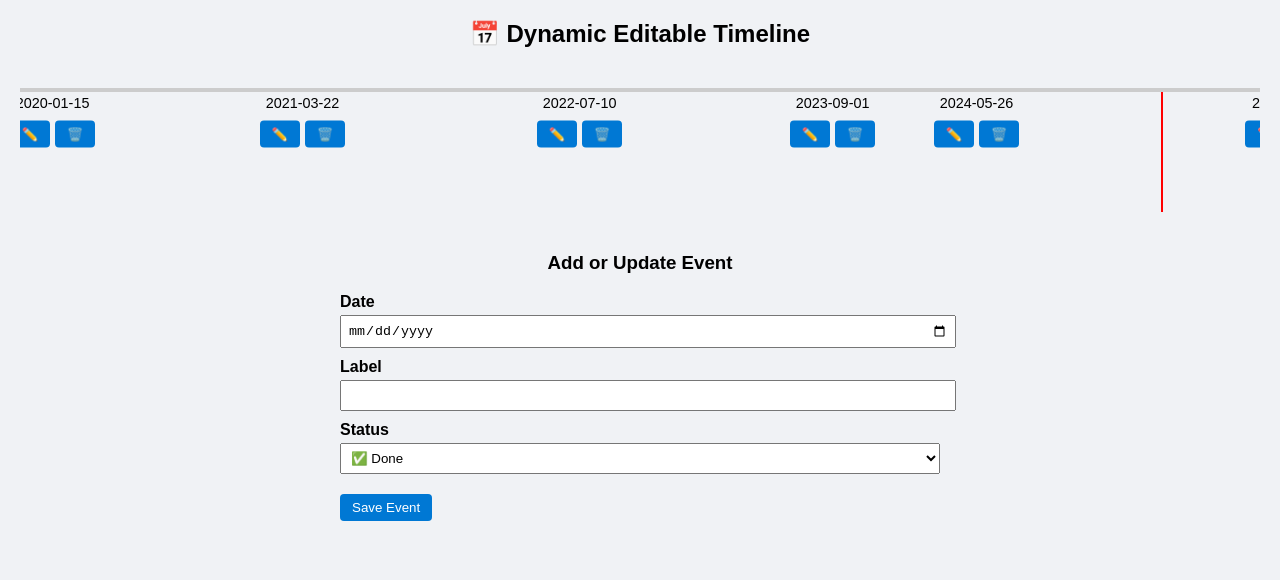
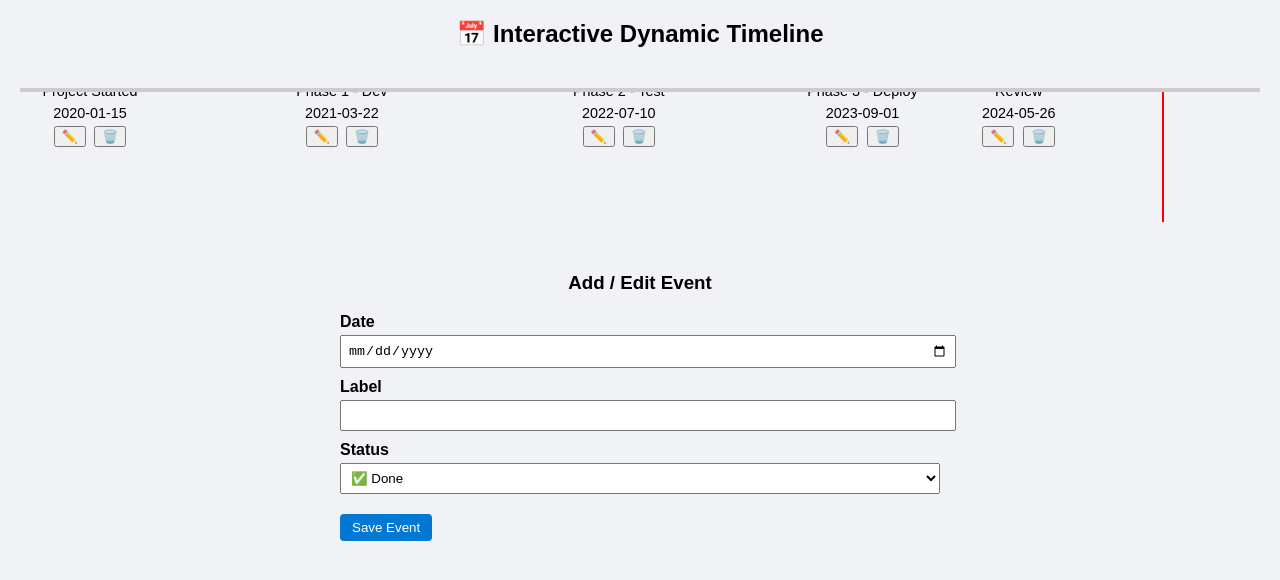
Before and after one commit to Naellas/timeline, a plain HTML site: page index.html in a window 1280 px wide. Drawn offline with Linux system fonts and the light colour scheme.

Commit message:
Add files via upload

```diff
--- a/index.html
+++ b/index.html
@@ -3,31 +3,32 @@
 <html lang="en">
 <head>
   <meta charset="UTF-8">
-  <title>Dynamic Editable Timeline</title>
+  <title>Interactive Dynamic Timeline</title>
   <style>
     body { font-family: Arial, sans-serif; margin: 20px; background: #f0f2f5; }
     h2, h3 { text-align: center; }
     .timeline-container {
       position: relative;
-      height: 120px;
+      height: 140px;
       border-top: 4px solid #ccc;
       margin: 40px 0;
       overflow-x: auto;
       white-space: nowrap;
+      min-width: 1200px;
     }
     .event {
       display: inline-block;
       text-align: center;
-      position: relative;
+      position: absolute;
       transform: translateY(-50%);
-      margin-right: 20px;
+      width: 140px;
     }
     .event .circle {
-      width: 30px;
-      height: 30px;
+      width: 40px;
+      height: 40px;
       background: #ddd;
       border-radius: 50%;
-      line-height: 30px;
+      line-height: 40px;
       font-weight: bold;
       margin: 0 auto;
     }
@@ -35,8 +36,17 @@
       background: #0078d4;
       color: white;
     }
-    .event .label { margin-top: 6px; font-size: 0.9em; }
-    .event input, .event select { font-size: 0.8em; margin-top: 4px; width: 100px; }
+    .event .label, .event .date {
+      margin-top: 6px;
+      font-size: 0.9em;
+    }
+    .event button {
+      margin-top: 5px;
+      margin-left: 2px;
+      margin-right: 2px;
+      font-size: 0.8em;
+      cursor: pointer;
+    }
 
     .now-marker {
       position: absolute;
@@ -54,18 +64,26 @@
     .form-group { margin-bottom: 10px; }
     label { display: block; font-weight: bold; margin-bottom: 4px; }
     input, select { width: 100%; padding: 6px; }
-    button { margin-top: 10px; padding: 6px 12px; background: #0078d4; color: white; border: none; border-radius: 4px; cursor: pointer; }
-    button:hover { background: #005a9e; }
+    button.save-btn {
+      margin-top: 10px;
+      padding: 6px 12px;
+      background: #0078d4;
+      color: white;
+      border: none;
+      border-radius: 4px;
+      cursor: pointer;
+    }
+    button.save-btn:hover { background: #005a9e; }
   </style>
 </head>
 <body>
-  <h2>📅 Dynamic Editable Timeline</h2>
+  <h2>📅 Interactive Dynamic Timeline</h2>
   <div class="timeline-container" id="timelineContainer">
     <div id="nowMarker" class="now-marker"></div>
   </div>
 
   <div class="form-section">
-    <h3>Add or Update Event</h3>
+    <h3>Add / Edit Event</h3>
     <form id="eventForm">
       <div class="form-group">
         <label for="date">Date</label>
@@ -83,7 +101,7 @@
           <option value="🔜">🔜 Planned</option>
         </select>
       </div>
-      <button type="submit">Save Event</button>
+      <button class="save-btn" type="submit">Save Event</button>
     </form>
   </div>
 
--- a/script.js
+++ b/script.js
@@ -19,7 +19,7 @@ function renderTimeline() {
   const maxDate = new Date(Math.max(...timelineData.map(e => new Date(e.date))));
   const totalMs = maxDate - minDate;
   const now = new Date();
-  const containerWidth = timelineEl.scrollWidth;
+  const containerWidth = timelineEl.scrollWidth || 1200;
 
   timelineData.sort((a, b) => new Date(a.date) - new Date(b.date)).forEach(event => {
     const eventDate = new Date(event.date);
@@ -27,12 +27,11 @@ function renderTimeline() {
 
     const eventDiv = document.createElement('div');
     eventDiv.className = 'event' + (eventDate.toDateString() === now.toDateString() ? ' active' : '');
-    eventDiv.style.left = `calc(${percent}% - 15px)`;
-    eventDiv.style.position = 'absolute';
+    eventDiv.style.left = `${(percent / 100) * containerWidth}px`;
     eventDiv.innerHTML = `
       <div class="circle">${event.status}</div>
       <div class="label">${event.label}</div>
-      <div class="label">${event.date}</div>
+      <div class="date">${event.date}</div>
       <button onclick="editEvent('${event.date}')">✏️</button>
       <button onclick="deleteEvent('${event.date}')">🗑️</button>
     `;
@@ -40,7 +39,7 @@ function renderTimeline() {
   });
 
   const nowPercent = ((now - minDate) / totalMs) * 100;
-  nowMarker.style.left = `calc(${nowPercent}% - 1px)`;
+  nowMarker.style.left = `${(nowPercent / 100) * containerWidth}px`;
 
   localStorage.setItem('timelineData', JSON.stringify(timelineData));
 }
@@ -51,12 +50,15 @@ function editEvent(date) {
     document.getElementById('date').value = item.date;
     document.getElementById('label').value = item.label;
     document.getElementById('status').value = item.status;
+    document.getElementById('date').scrollIntoView({ behavior: 'smooth', block: 'center' });
   }
 }
 
 function deleteEvent(date) {
-  timelineData = timelineData.filter(e => e.date !== date);
-  renderTimeline();
+  if (confirm("Are you sure you want to delete this event?")) {
+    timelineData = timelineData.filter(e => e.date !== date);
+    renderTimeline();
+  }
 }
 
 form.addEventListener('submit', e => {
```
